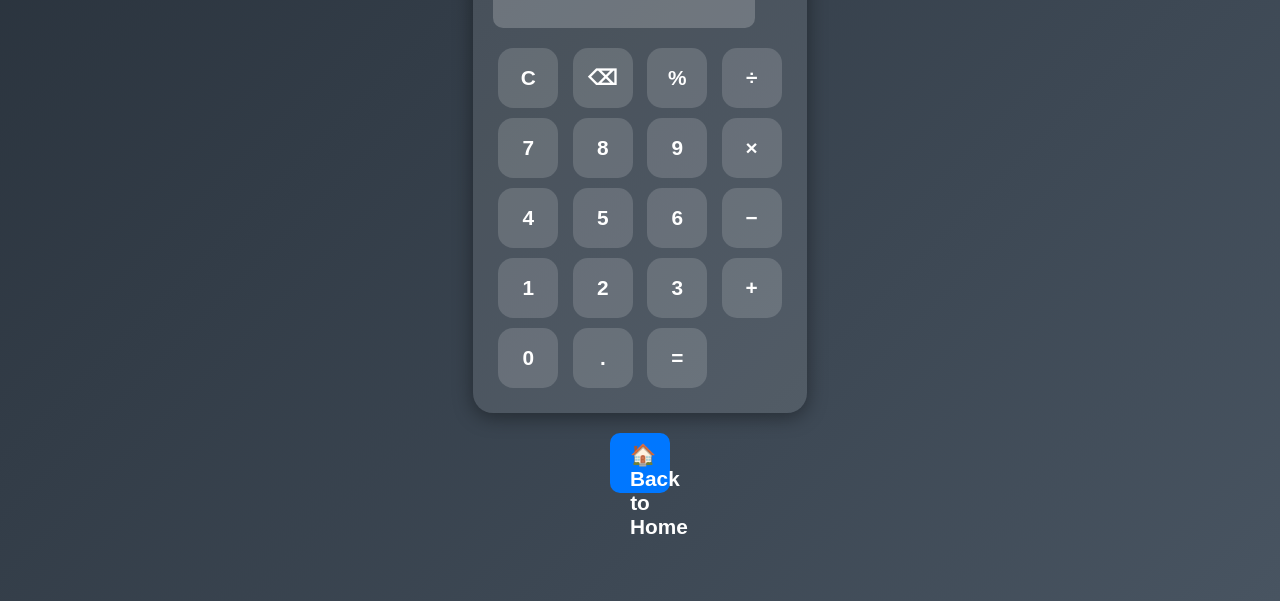
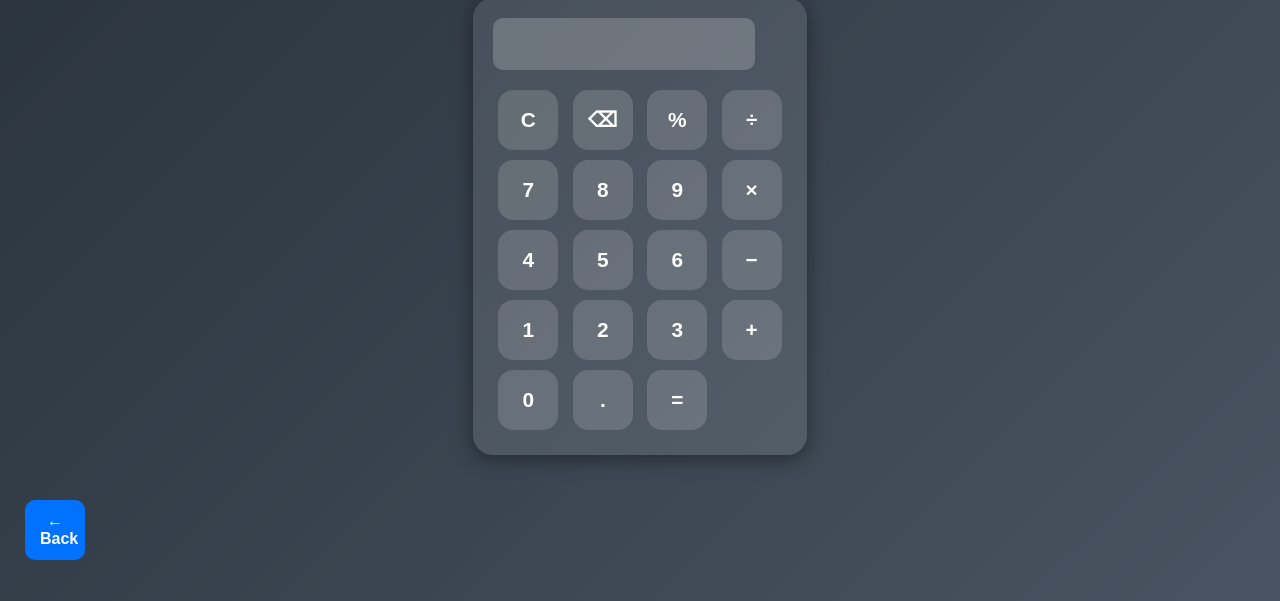
Before and after one commit to prathamjituriyt/Time-pass-site, a plain HTML site: page calculator.html in a window 1280 px wide. Shown: the part 215-816 px from the top of the page. Drawn offline with Linux system fonts and the light colour scheme.

Commit message:
Update calculator.html

```diff
--- a/calculator.html
+++ b/calculator.html
@@ -95,8 +95,8 @@
     </div>
   </div>
 
-  <button class="back" onclick="location.href='index.html'">🏠 Back to Home</button>
-
+  <button onclick="window.location.href='index.html'"
+style="position: fixed; bottom: 20px; left: 20px; background: #0072ff; color: white; border: none; border-radius: 10px; padding: 10px 15px; font-size: 16px; cursor: pointer;">← Back</button>
   <script>
     const display = document.getElementById('display');
     function append(val){ display.value += val; }
```
